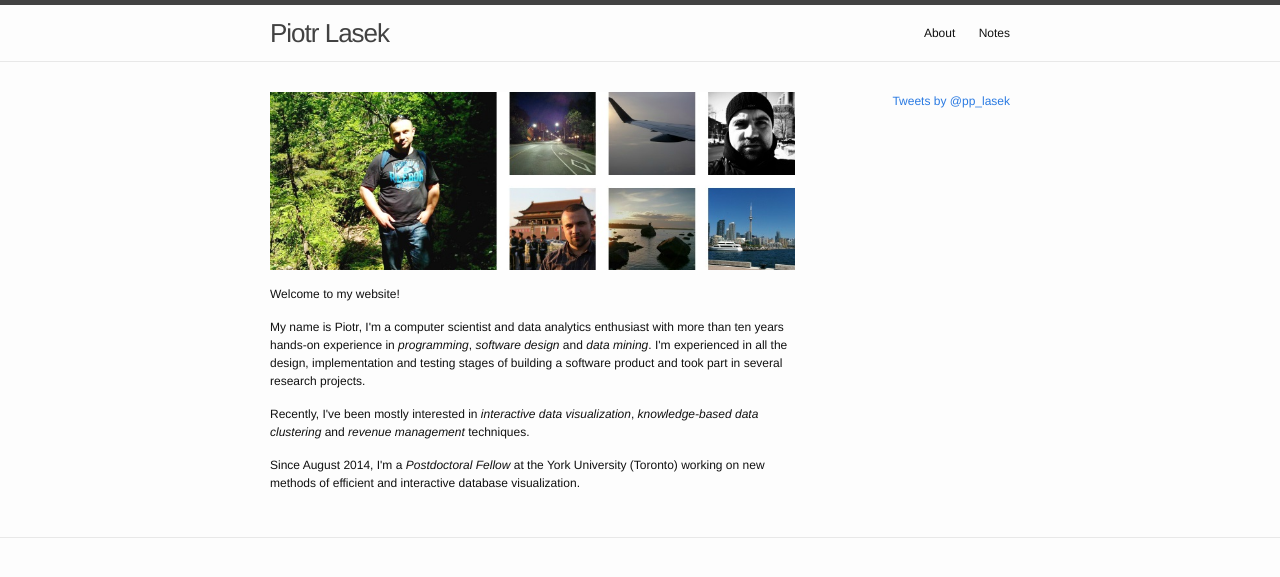
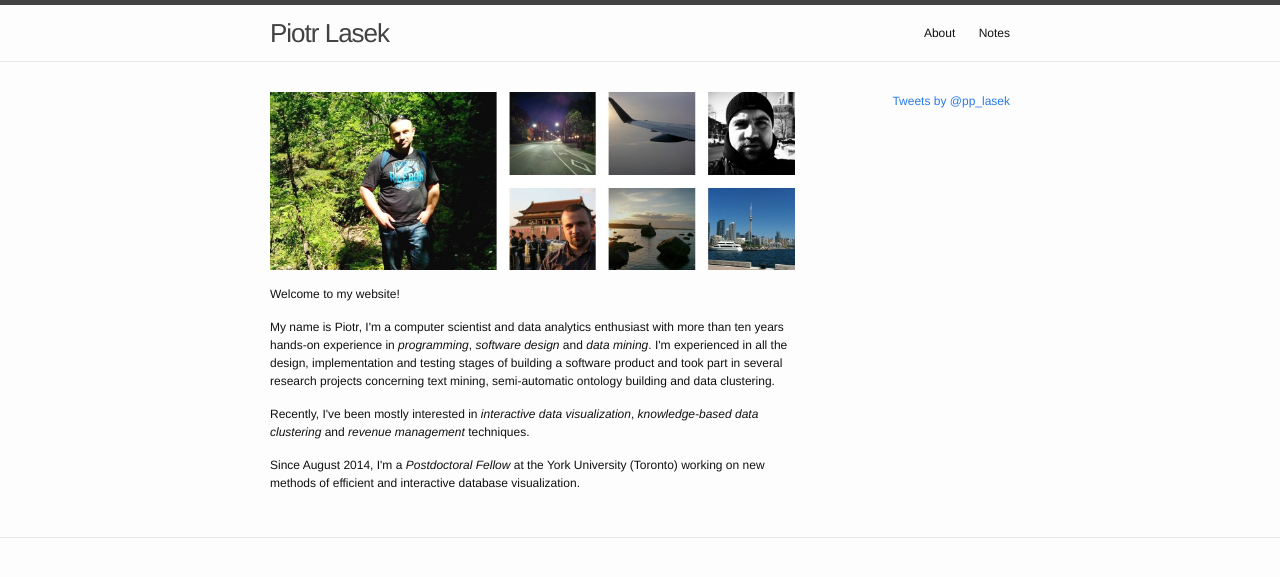
Before and after one commit to piotrlasek/piotrlasek.github.io, a Jekyll site: the page built from index.html, in a window 1280 px wide. Shown: the top 577 px of the page. Built offline with Jekyll 4.4.1, drawn with Linux system fonts in a browser that asks for light colours; the list of posts is cut into pages by our own code; comment, search, counter and statistics services are not loaded.

Commit message:
some changes

```diff
--- a/index.html
+++ b/index.html
@@ -17,7 +17,8 @@ I'm experienced in all the design,
 implementation and testing stages
 of building a software product
 and took part in several
-research projects.
+research projects concerning text mining,
+semi-automatic ontology building and data clustering.
 </p>
 <p>
 Recently, I've been mostly interested in
```
